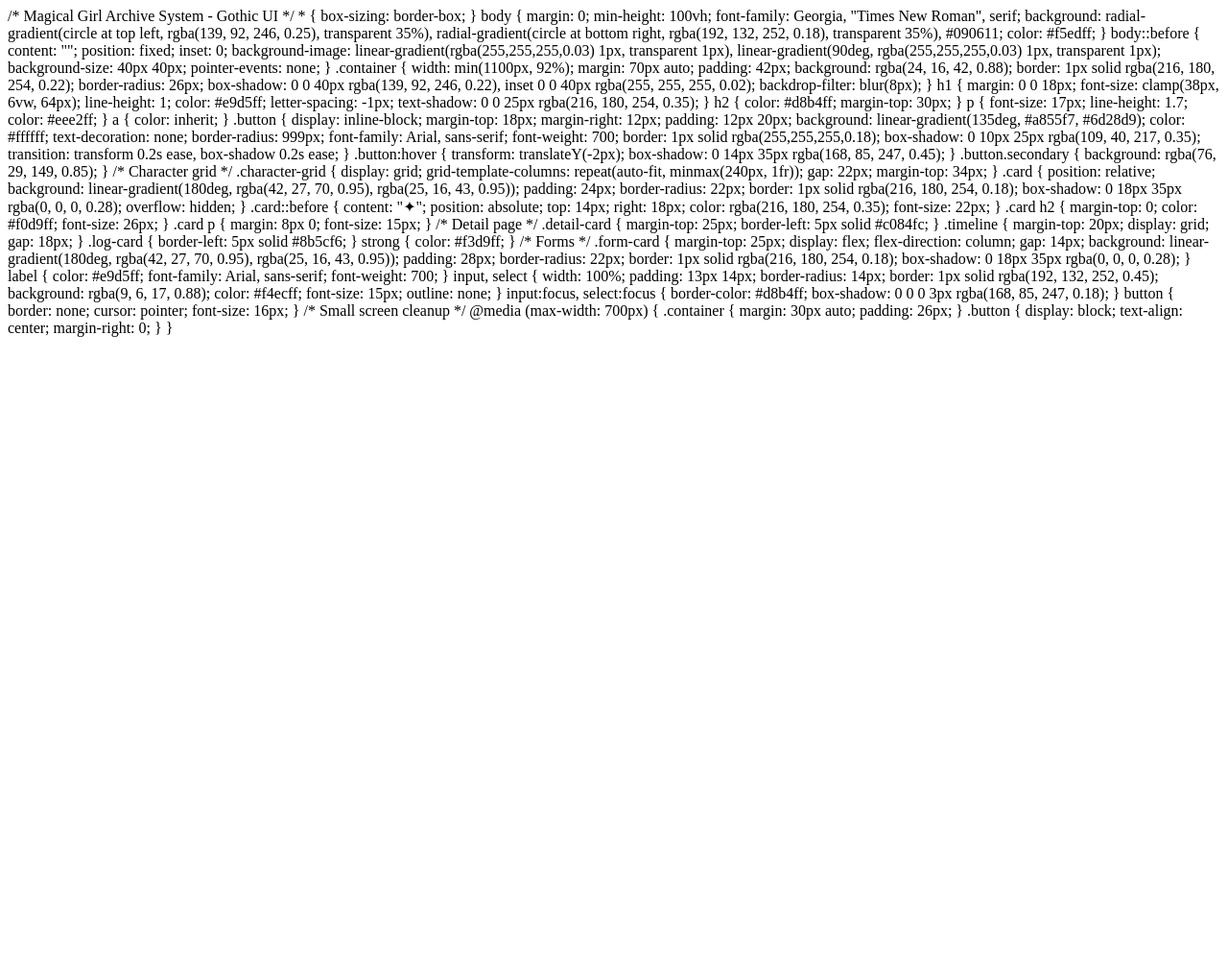
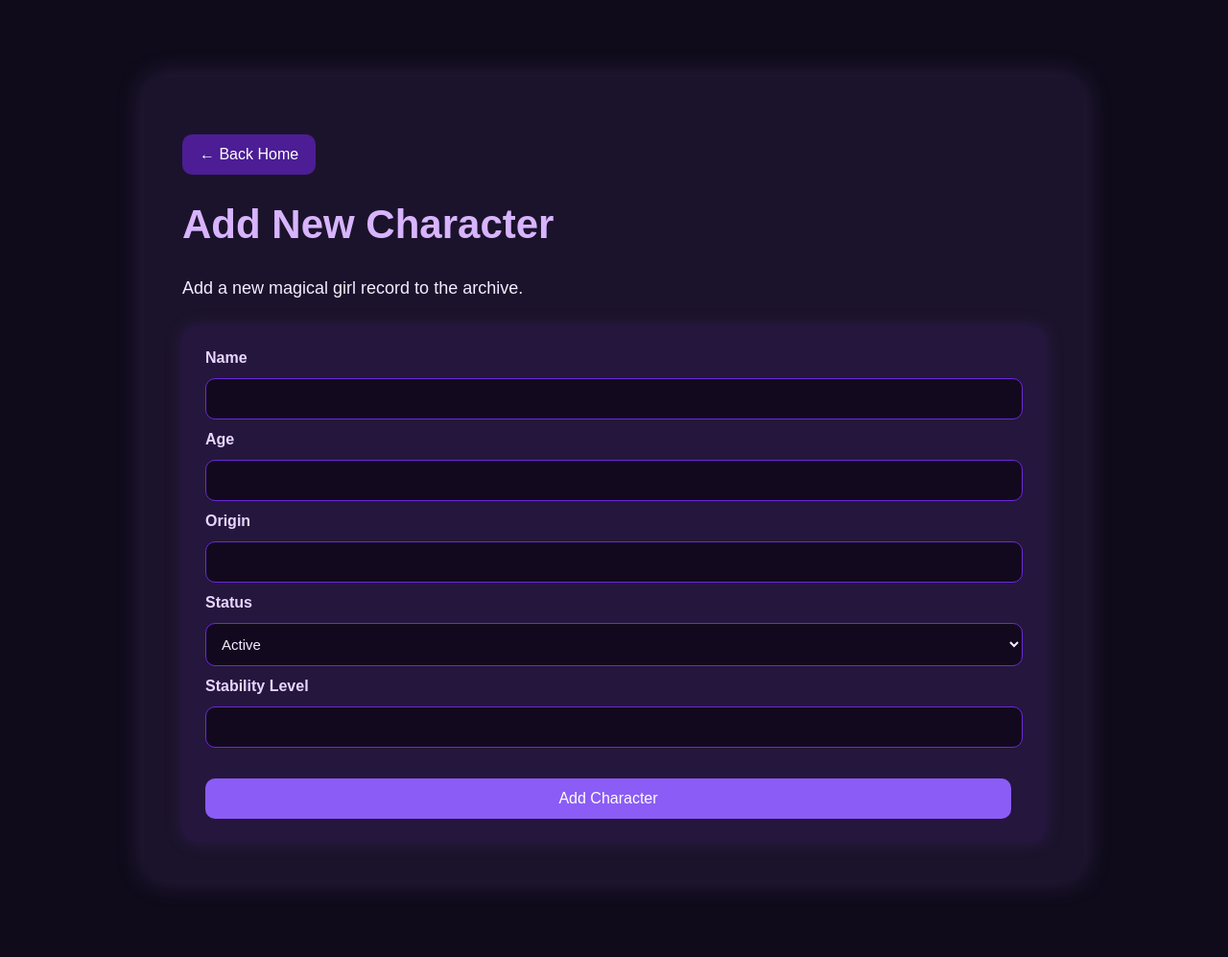
Before and after one commit to LKW000/Magical-Girl-Archive-System, a Flask app: page /add-character in a window 1280 px wide. Shown: the whole page at 96% size. Before the commit the page ends 351 px from the top, so only its background shows below. Run offline with Flask 3, Linux system fonts and the light colour scheme.

Commit message:
my sleep-deprived self put in the wrong code...

```diff
--- a/templates/add_character.html
+++ b/templates/add_character.html
@@ -1,208 +1,39 @@
-/* Magical Girl Archive System - Gothic UI */
+<!DOCTYPE html>
+<html>
+<head>
+    <title>Add Character</title>
+    <link rel="stylesheet" href="{{ url_for('static', filename='style.css') }}">
+</head>
+<body>
+    <div class="container">
+        <a class="button secondary" href="/">← Back Home</a>
 
-* {
-    box-sizing: border-box;
-}
+        <h1>Add New Character</h1>
+        <p>Add a new magical girl record to the archive.</p>
 
-body {
-    margin: 0;
-    min-height: 100vh;
-    font-family: Georgia, "Times New Roman", serif;
-    background:
-        radial-gradient(circle at top left, rgba(139, 92, 246, 0.25), transparent 35%),
-        radial-gradient(circle at bottom right, rgba(192, 132, 252, 0.18), transparent 35%),
-        #090611;
-    color: #f5edff;
-}
+        <form method="POST" class="form-card">
+            <label>Name</label>
+            <input type="text" name="name" required>
 
-body::before {
-    content: "";
-    position: fixed;
-    inset: 0;
-    background-image:
-        linear-gradient(rgba(255,255,255,0.03) 1px, transparent 1px),
-        linear-gradient(90deg, rgba(255,255,255,0.03) 1px, transparent 1px);
-    background-size: 40px 40px;
-    pointer-events: none;
-}
+            <label>Age</label>
+            <input type="number" name="age" min="0" required>
 
-.container {
-    width: min(1100px, 92%);
-    margin: 70px auto;
-    padding: 42px;
-    background: rgba(24, 16, 42, 0.88);
-    border: 1px solid rgba(216, 180, 254, 0.22);
-    border-radius: 26px;
-    box-shadow:
-        0 0 40px rgba(139, 92, 246, 0.22),
-        inset 0 0 40px rgba(255, 255, 255, 0.02);
-    backdrop-filter: blur(8px);
-}
+            <label>Origin</label>
+            <input type="text" name="origin">
 
-h1 {
-    margin: 0 0 18px;
-    font-size: clamp(38px, 6vw, 64px);
-    line-height: 1;
-    color: #e9d5ff;
-    letter-spacing: -1px;
-    text-shadow: 0 0 25px rgba(216, 180, 254, 0.35);
-}
+            <label>Status</label>
+            <select name="status" required>
+                <option value="Active">Active</option>
+                <option value="Unstable">Unstable</option>
+                <option value="Critical">Critical</option>
+                <option value="Corrupted">Corrupted</option>
+            </select>
 
-h2 {
-    color: #d8b4ff;
-    margin-top: 30px;
-}
+            <label>Stability Level</label>
+            <input type="number" name="stability" min="0" max="100" required>
 
-p {
-    font-size: 17px;
-    line-height: 1.7;
-    color: #eee2ff;
-}
-
-a {
-    color: inherit;
-}
-
-.button {
-    display: inline-block;
-    margin-top: 18px;
-    margin-right: 12px;
-    padding: 12px 20px;
-    background: linear-gradient(135deg, #a855f7, #6d28d9);
-    color: #ffffff;
-    text-decoration: none;
-    border-radius: 999px;
-    font-family: Arial, sans-serif;
-    font-weight: 700;
-    border: 1px solid rgba(255,255,255,0.18);
-    box-shadow: 0 10px 25px rgba(109, 40, 217, 0.35);
-    transition: transform 0.2s ease, box-shadow 0.2s ease;
-}
-
-.button:hover {
-    transform: translateY(-2px);
-    box-shadow: 0 14px 35px rgba(168, 85, 247, 0.45);
-}
-
-.button.secondary {
-    background: rgba(76, 29, 149, 0.85);
-}
-
-/* Character grid */
-
-.character-grid {
-    display: grid;
-    grid-template-columns: repeat(auto-fit, minmax(240px, 1fr));
-    gap: 22px;
-    margin-top: 34px;
-}
-
-.card {
-    position: relative;
-    background: linear-gradient(180deg, rgba(42, 27, 70, 0.95), rgba(25, 16, 43, 0.95));
-    padding: 24px;
-    border-radius: 22px;
-    border: 1px solid rgba(216, 180, 254, 0.18);
-    box-shadow: 0 18px 35px rgba(0, 0, 0, 0.28);
-    overflow: hidden;
-}
-
-.card::before {
-    content: "✦";
-    position: absolute;
-    top: 14px;
-    right: 18px;
-    color: rgba(216, 180, 254, 0.35);
-    font-size: 22px;
-}
-
-.card h2 {
-    margin-top: 0;
-    color: #f0d9ff;
-    font-size: 26px;
-}
-
-.card p {
-    margin: 8px 0;
-    font-size: 15px;
-}
-
-/* Detail page */
-
-.detail-card {
-    margin-top: 25px;
-    border-left: 5px solid #c084fc;
-}
-
-.timeline {
-    margin-top: 20px;
-    display: grid;
-    gap: 18px;
-}
-
-.log-card {
-    border-left: 5px solid #8b5cf6;
-}
-
-strong {
-    color: #f3d9ff;
-}
-
-/* Forms */
-
-.form-card {
-    margin-top: 25px;
-    display: flex;
-    flex-direction: column;
-    gap: 14px;
-    background: linear-gradient(180deg, rgba(42, 27, 70, 0.95), rgba(25, 16, 43, 0.95));
-    padding: 28px;
-    border-radius: 22px;
-    border: 1px solid rgba(216, 180, 254, 0.18);
-    box-shadow: 0 18px 35px rgba(0, 0, 0, 0.28);
-}
-
-label {
-    color: #e9d5ff;
-    font-family: Arial, sans-serif;
-    font-weight: 700;
-}
-
-input,
-select {
-    width: 100%;
-    padding: 13px 14px;
-    border-radius: 14px;
-    border: 1px solid rgba(192, 132, 252, 0.45);
-    background: rgba(9, 6, 17, 0.88);
-    color: #f4ecff;
-    font-size: 15px;
-    outline: none;
-}
-
-input:focus,
-select:focus {
-    border-color: #d8b4ff;
-    box-shadow: 0 0 0 3px rgba(168, 85, 247, 0.18);
-}
-
-button {
-    border: none;
-    cursor: pointer;
-    font-size: 16px;
-}
-
-/* Small screen cleanup */
-
-@media (max-width: 700px) {
-    .container {
-        margin: 30px auto;
-        padding: 26px;
-    }
-
-    .button {
-        display: block;
-        text-align: center;
-        margin-right: 0;
-    }
-}
+            <button type="submit" class="button">Add Character</button>
+        </form>
+    </div>
+</body>
+</html>
```
